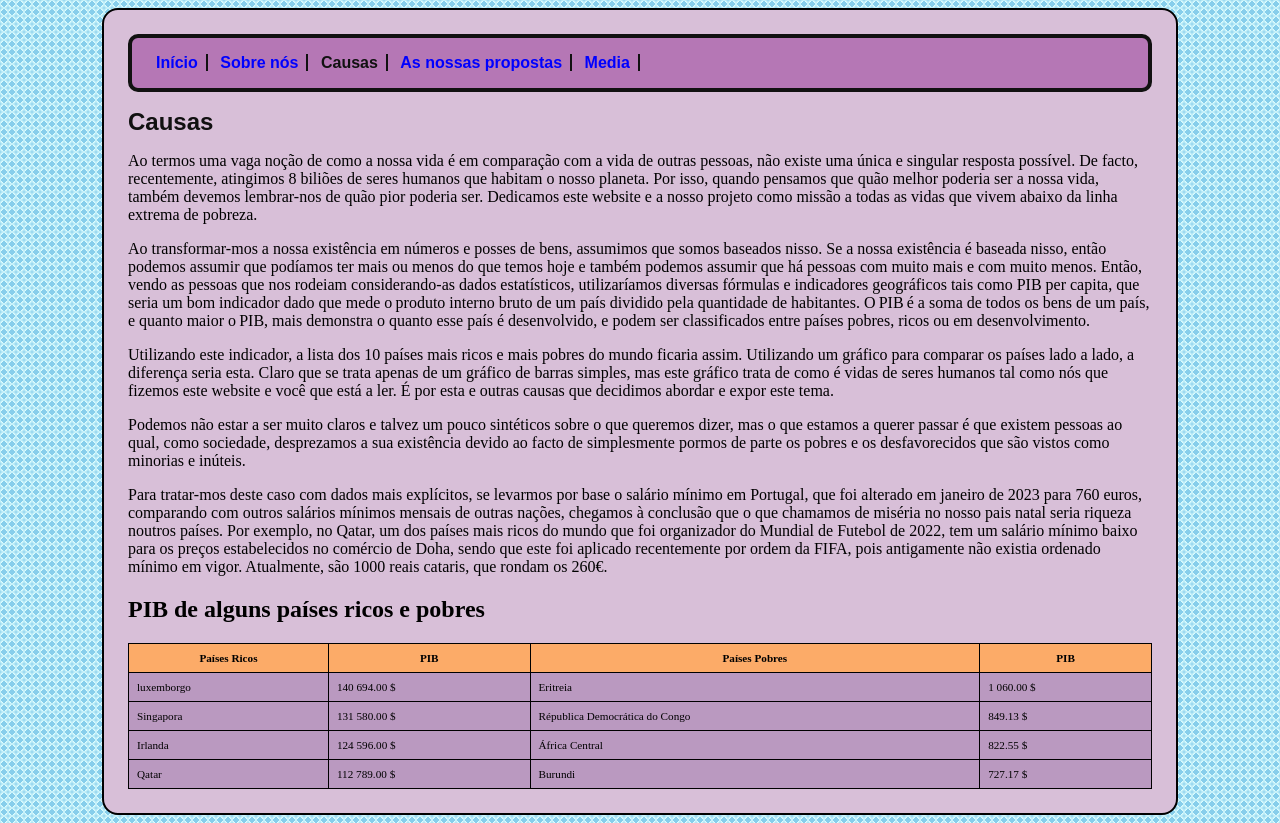
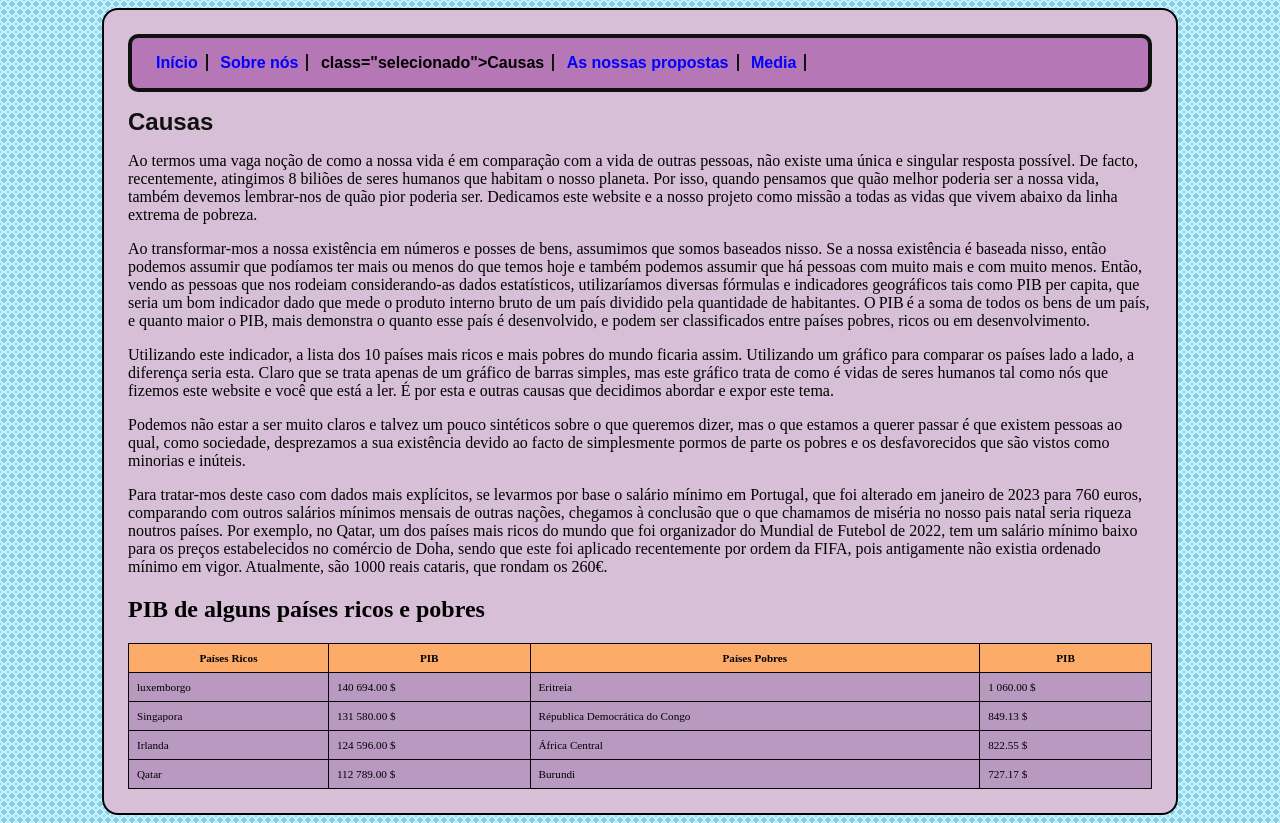
Before and after one commit to Toni7007/4WorldEquality, a plain HTML site: page Causas.html in a window 1280 px wide. Drawn offline with Linux system fonts and the light colour scheme.

Commit message:
Update Causas.html

```diff
--- a/Causas.html
+++ b/Causas.html
@@ -10,7 +10,7 @@
 		<ul>
 			<li><a href="index.html">Início</a></li>
 			<li><a href="Quem-somos.html">Sobre nós</a></li>
-			<li><a class="selecionado">Causas</a></li>
+			<li> class="selecionado">Causas</a></li>
 			<li><a href="As-nossas-propostas.html">As nossas propostas</a></li>
 			<li><a href="Media.html">Media</a></li>
 		</ul>
```
